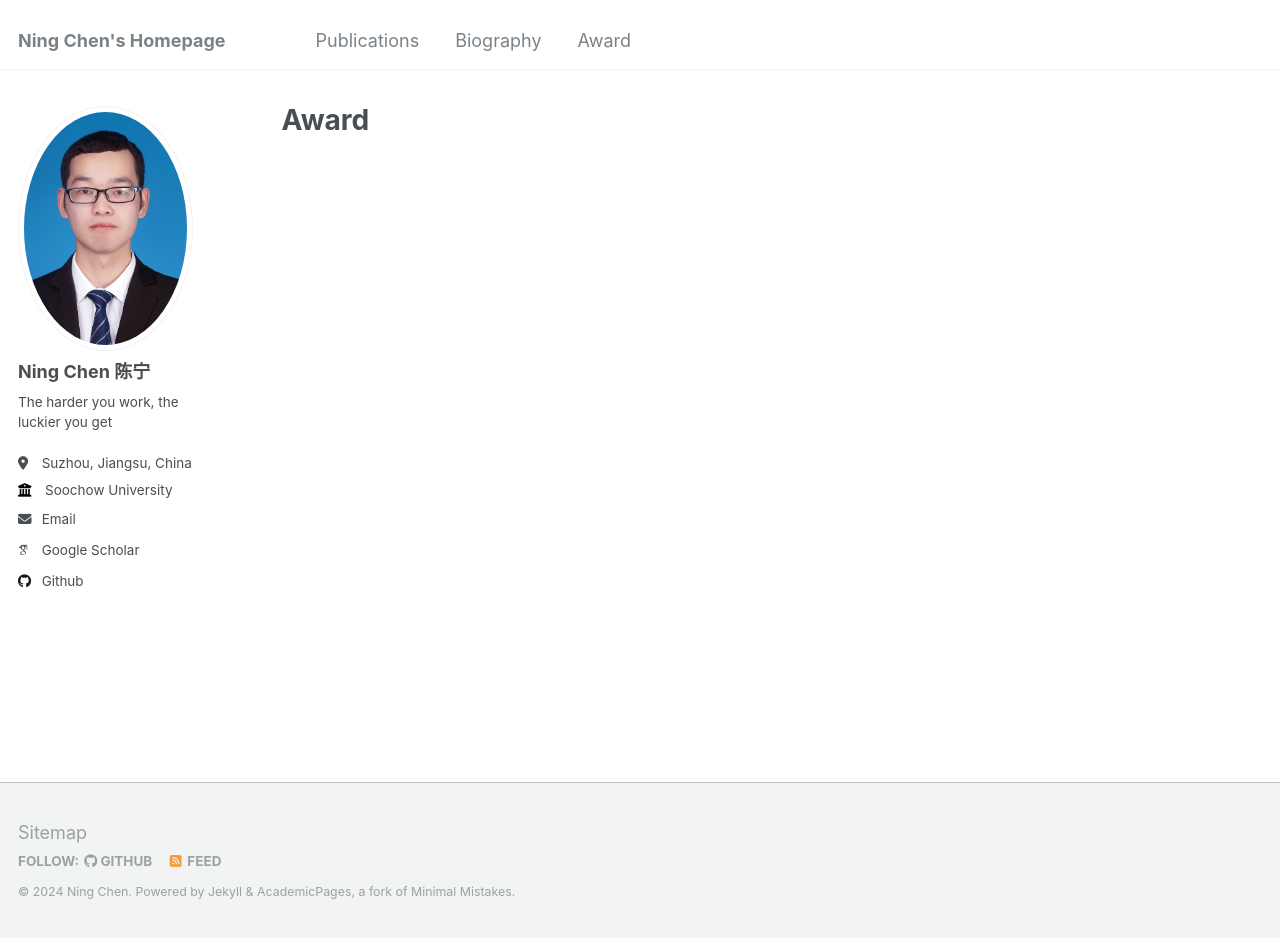
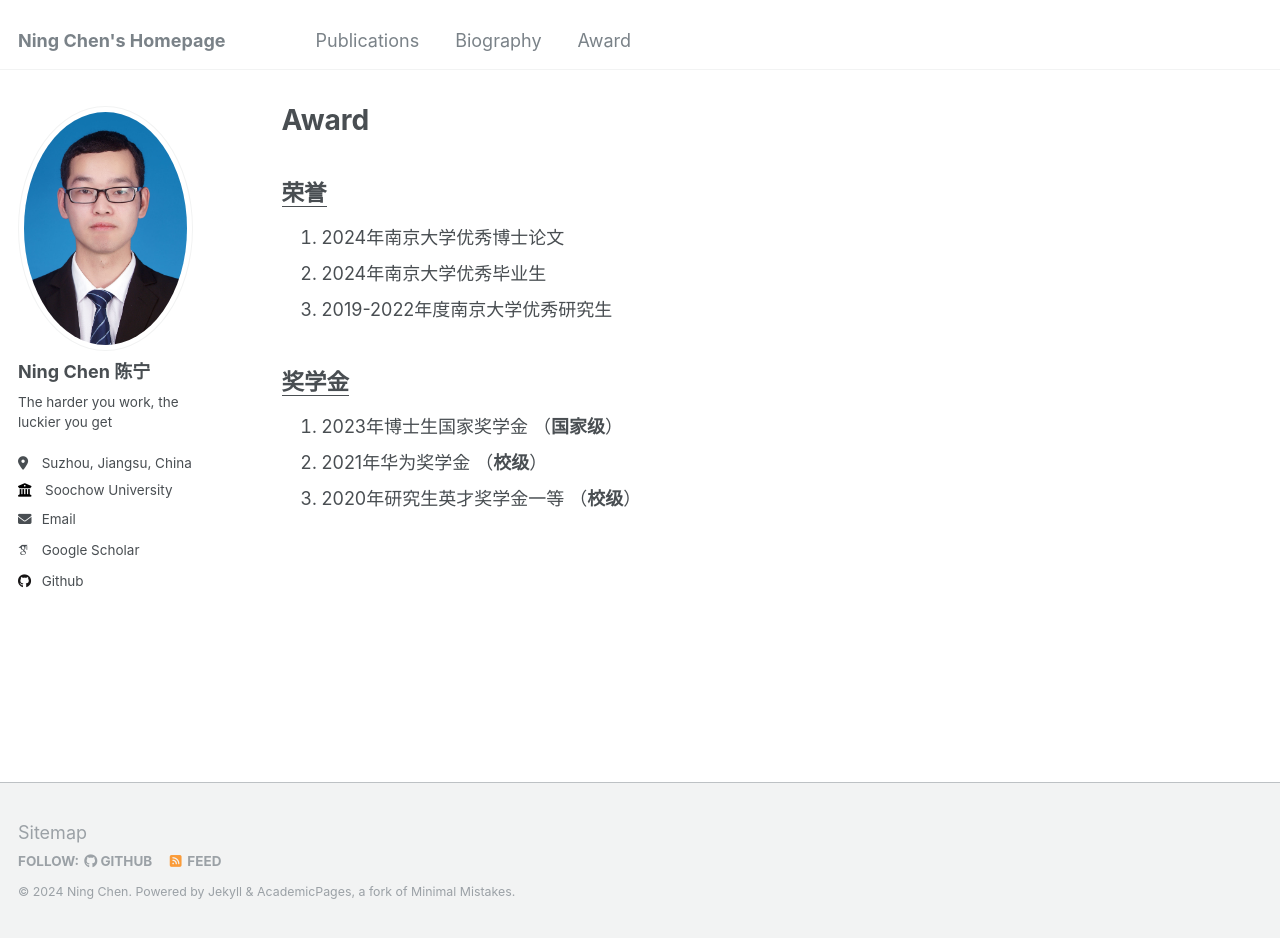
Before and after one commit to nju-cn/nju-cn.github.io, a Jekyll site: the page built from _pages/award.md, in a window 1280 px wide and 938 px high. Built offline with Jekyll 4.4.1, drawn with Linux system fonts in a browser that asks for light colours; some web fonts are replaced.

Commit message:
Update award.md

```diff
--- a/_pages/award.md
+++ b/_pages/award.md
@@ -4,3 +4,13 @@ title: "Award"
 permalink: /award/
 author_profile: true
 ---
+
+## <u>荣誉</u>
+1. 2024年南京大学优秀博士论文
+2. 2024年南京大学优秀毕业生
+3. 2019-2022年度南京大学优秀研究生
+
+## <u>奖学金</u>
+1. 2023年博士生国家奖学金 （**国家级**）
+2. 2021年华为奖学金 （**校级**）
+3. 2020年研究生英才奖学金一等 （**校级**）
```
